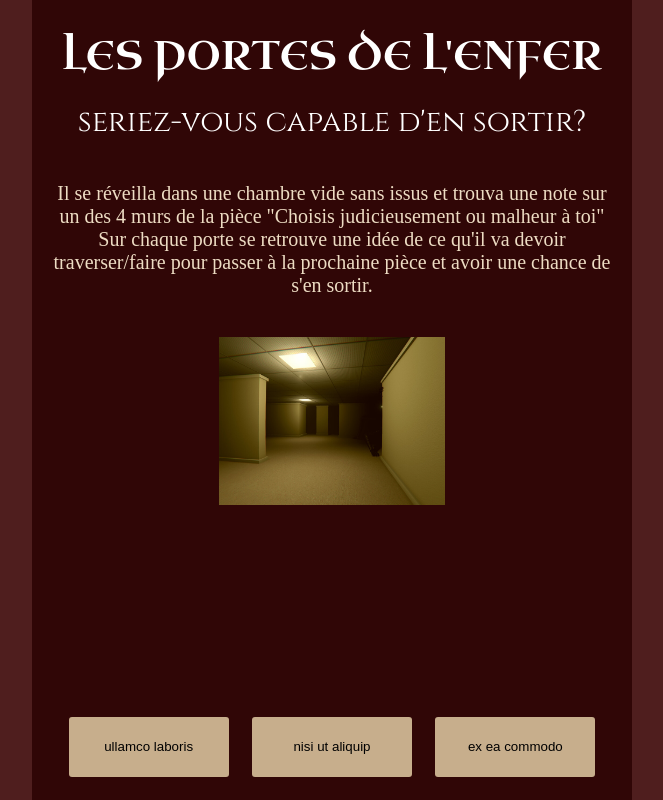
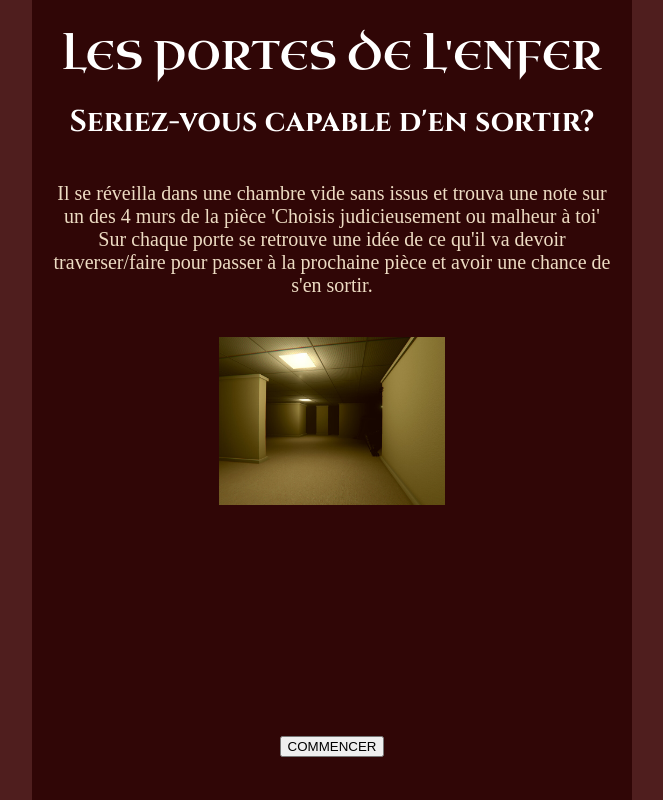
Before and after one commit to thealacasse/vous-etes-le-heros_Les_portes_de_enfer, a plain HTML site: page index.html in a window 1280 px wide. Shown: the whole page, without its empty margins (308-971 px from the left). Drawn offline with Linux system fonts and the light colour scheme.

Commit message:
Update index.html

```diff
--- a/index.html
+++ b/index.html
@@ -8,26 +8,32 @@
     href="style.css"
     rel="stylesheet"
   />
-  <script src="script.js"></script>
 
   </head>
   <body>
+
     <div class="game">
     <span class="titre">LES PORTES DE L'ENFER</span>
-    <span class="sousTitre">seriez-vous capable d'en sortir?
+    <span class="sousTitre" >
       <link href="https://fonts.googleapis.com/css2?family=Cinzel&family=Cinzel+Decorative:wght@400;700&family=Uncial+Antiqua&display=swap" rel="stylesheet">
     </span>
-    <span class="synopsis"> Il se réveilla dans une chambre vide sans issus et trouva une note sur un des 4 murs de la pièce "Choisis judicieusement ou malheur à toi" Sur chaque porte se retrouve une idée de ce qu'il va devoir traverser/faire pour passer à la prochaine pièce et avoir une chance de s'en sortir.</span>
+
+    <span class="synopsis"> </span>
     <div class="image">
-      <img src="assets/Backdorms.jpg" alt="Backdorms" style="width:90%;height:50%;">
+      <img class="UneImage" src="" alt="" style="width:90%;height:50%;">
     </div>
+
      <div class="boutons">
-       <button class="b1">ullamco laboris</button>
-       <button class="b2">nisi ut aliquip</button>
-       <button class="b3">ex ea commodo</button>
+
      </div>
+
     </div>
   </div>
   </div>
+
+  <script src="script.js"></script>
+
   </body>
+
+
 </html>
```
